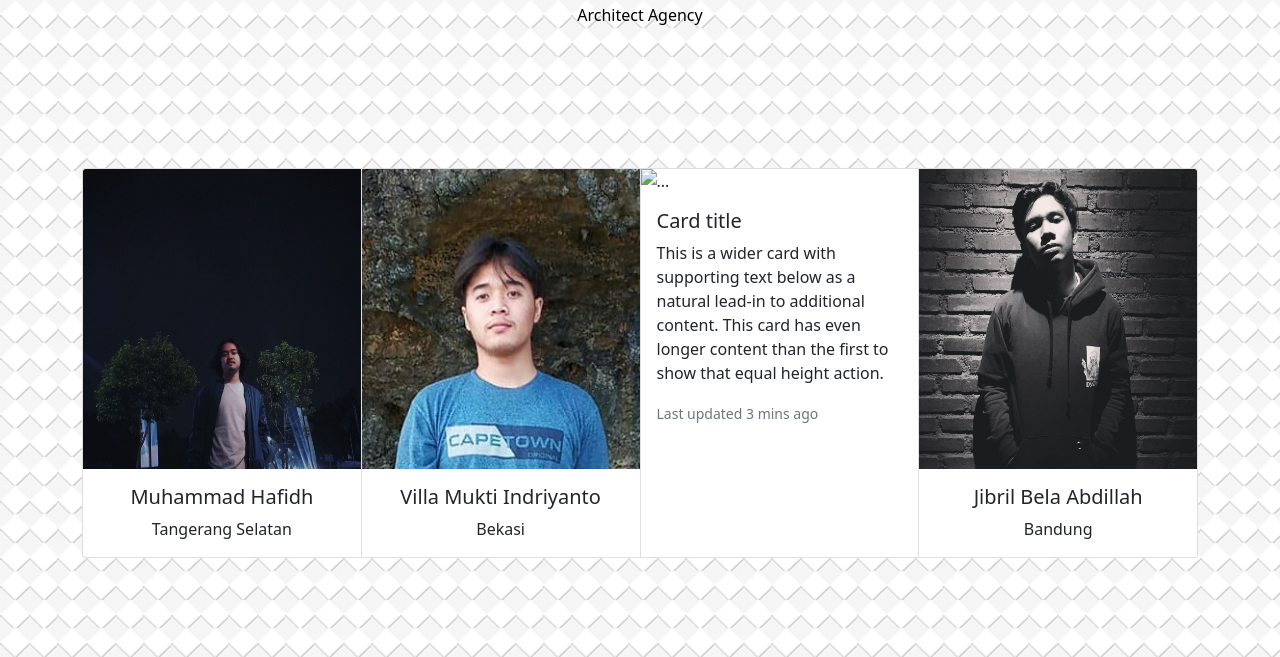
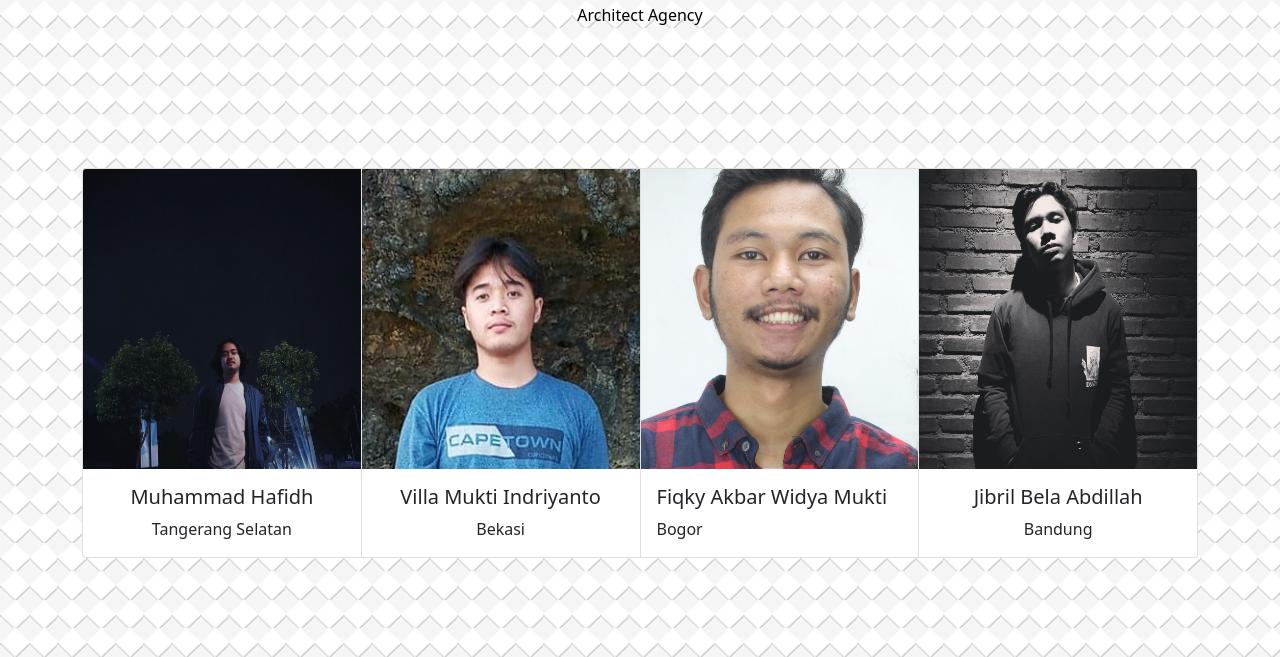
Before and after one commit to vllami/architect-agency, a plain HTML site: page about.html in a window 1280 px wide. Shown: the part 143-800 px from the top of the page. Drawn offline with nearby package versions, Linux system fonts and the light colour scheme.

Commit message:
penambahan foto

```diff
--- a/about.html
+++ b/about.html
@@ -36,13 +36,10 @@
                 </div>
             </div>
             <div class="card">
-                <img src="..." class="card-img-top" alt="...">
+                <img src="img/fiqky.jpeg" class="card-img-top" alt="Fiqky" width="200" height="300" style="object-fit: cover;">
                 <div class="card-body">
-                    <h5 class="card-title">Card title</h5>
-                    <p class="card-text">This is a wider card with supporting text below as a natural lead-in to
-                        additional
-                        content. This card has even longer content than the first to show that equal height action.</p>
-                    <p class="card-text"><small class="text-muted">Last updated 3 mins ago</small></p>
+                    <h5 class="card-title">Fiqky Akbar Widya Mukti</h5>
+                    <p class="card-text">Bogor</p>
                 </div>
             </div>
             <div class="card">
```
Also changed, not shown: img/fiqky.jpeg (added).
